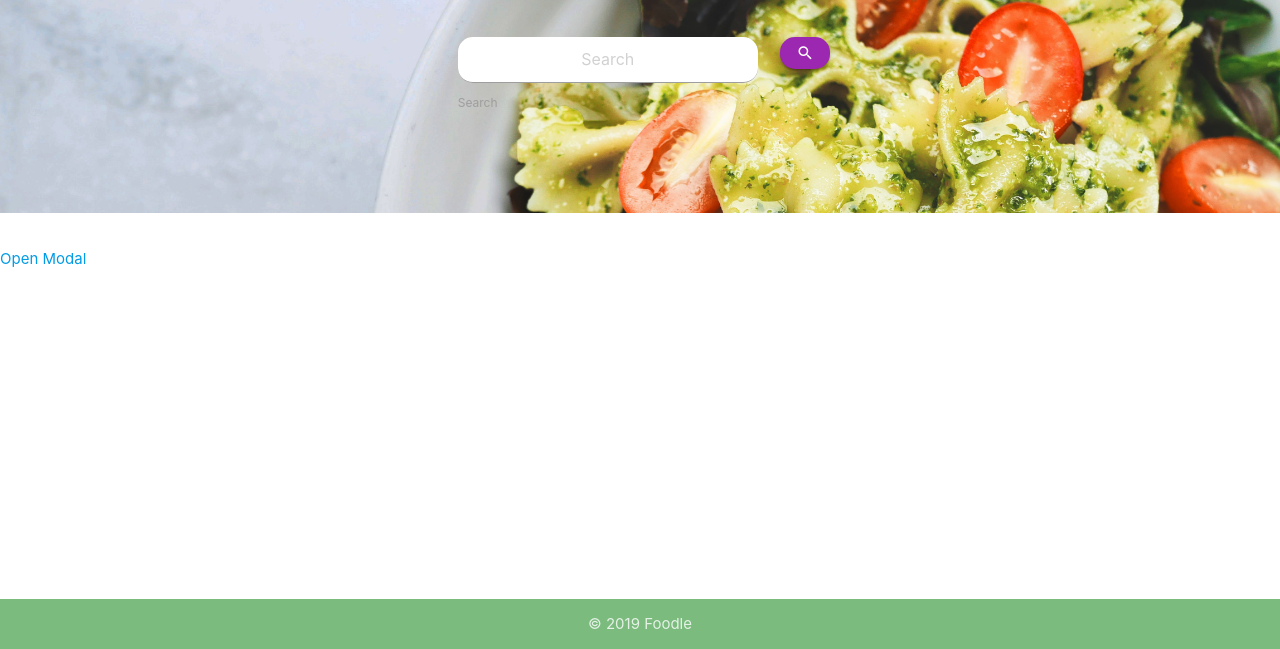
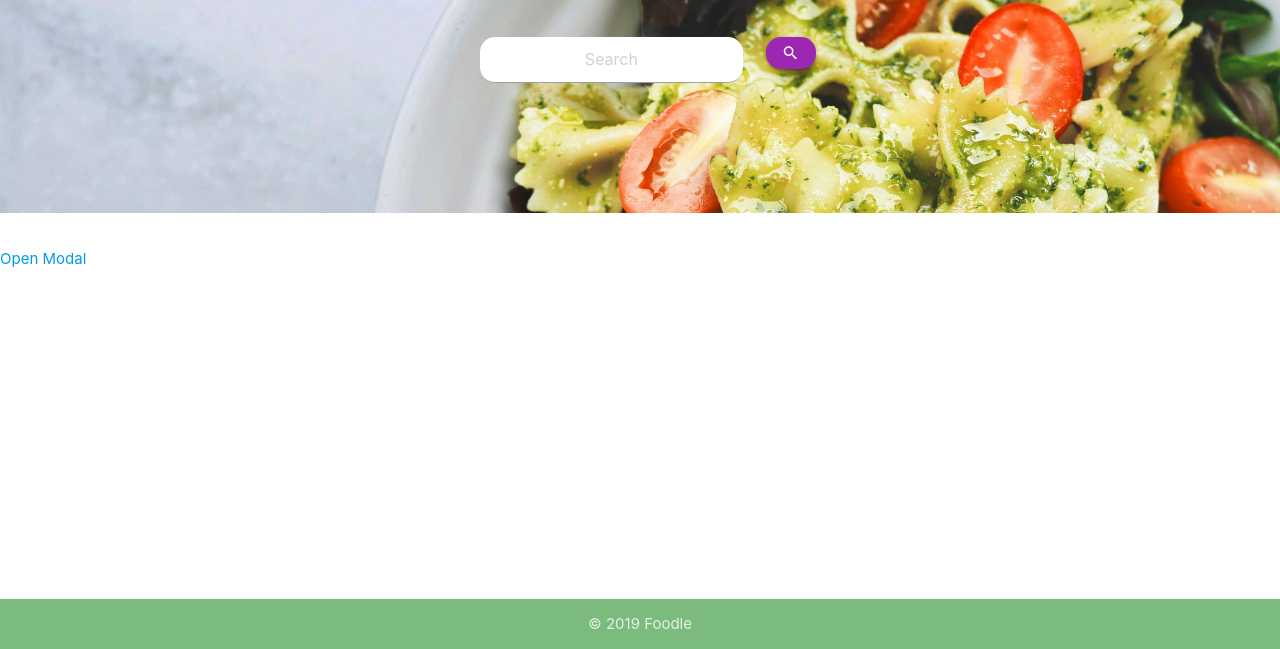
Before and after one commit to RyanSalamone/-Foodle-Web-Based-Recipe-Search, a plain HTML site: page index.html in a window 1280 px wide. Shown: the part 151-800 px from the top of the page. Drawn offline with nearby package versions, Linux system fonts and the light colour scheme.

Commit message:
removed search text

```diff
--- a/index.html
+++ b/index.html
@@ -59,7 +59,7 @@
             <div class="input-field col m10">
                <form action="submit">
                   <input id="search" class="materialize-input white" placeholder="Search"></input>
-                  <label for="textarea1">Search</label>
+                  <label for="textarea1"></label>
             </div>
             <div class="input-field col m2">
                <button class="btn-small waves-effect waves-light purple" type="submit" name="action" id="searchBtn">
```
